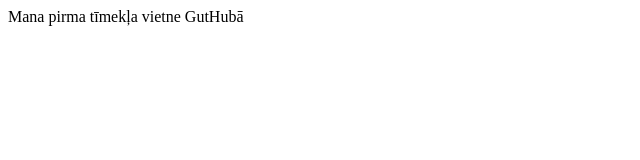
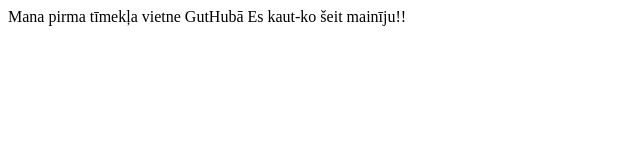
Before and after one commit to zuka86/12.a_2.grupa_test, a plain HTML site: page index.html in a window 1280 px wide. Shown: the whole page, without its empty margins (0-640 px from the left). Drawn offline with Linux system fonts and the light colour scheme.

Commit message:
index v1.1.html

```diff
--- a/index.html
+++ b/index.html
@@ -7,5 +7,6 @@
 </head>
 <body>
     Mana pirma tīmekļa vietne GutHubā
+    Es kaut-ko šeit mainīju!!
 </body>
 </html>
```
